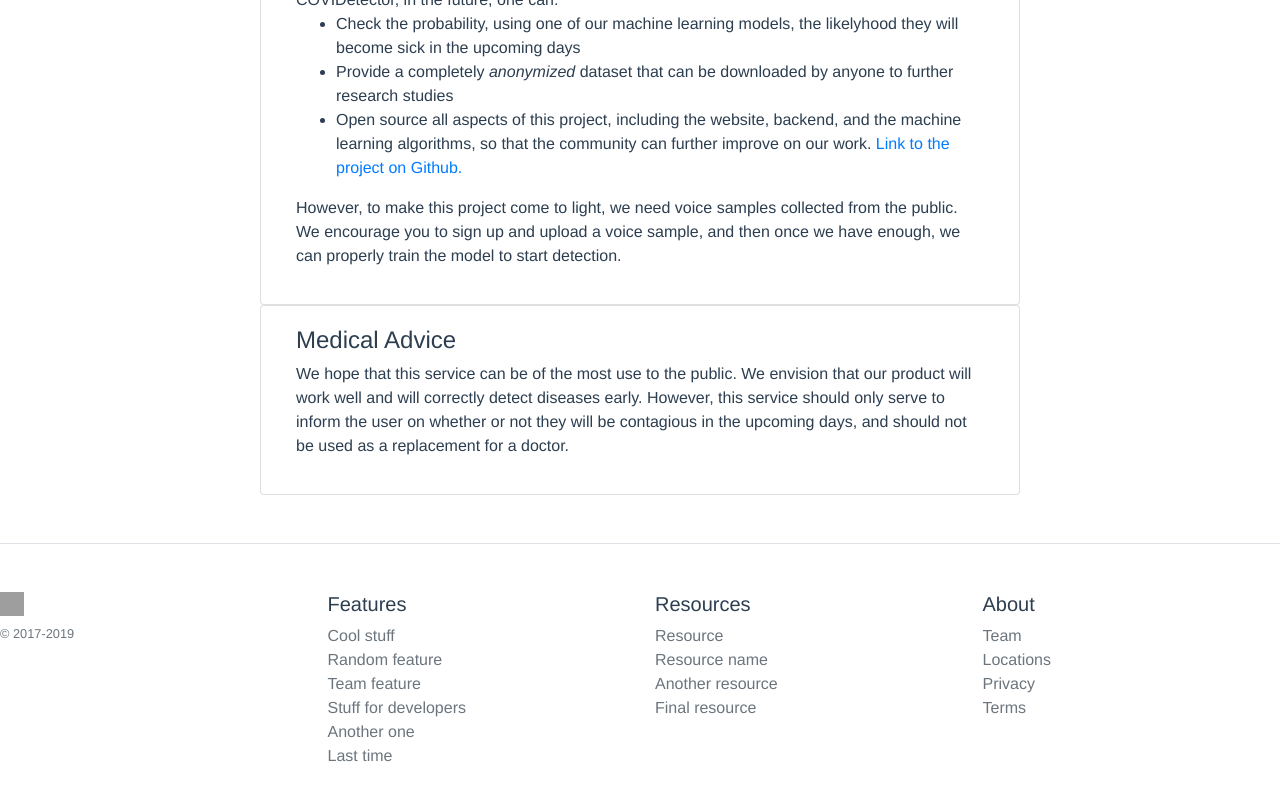
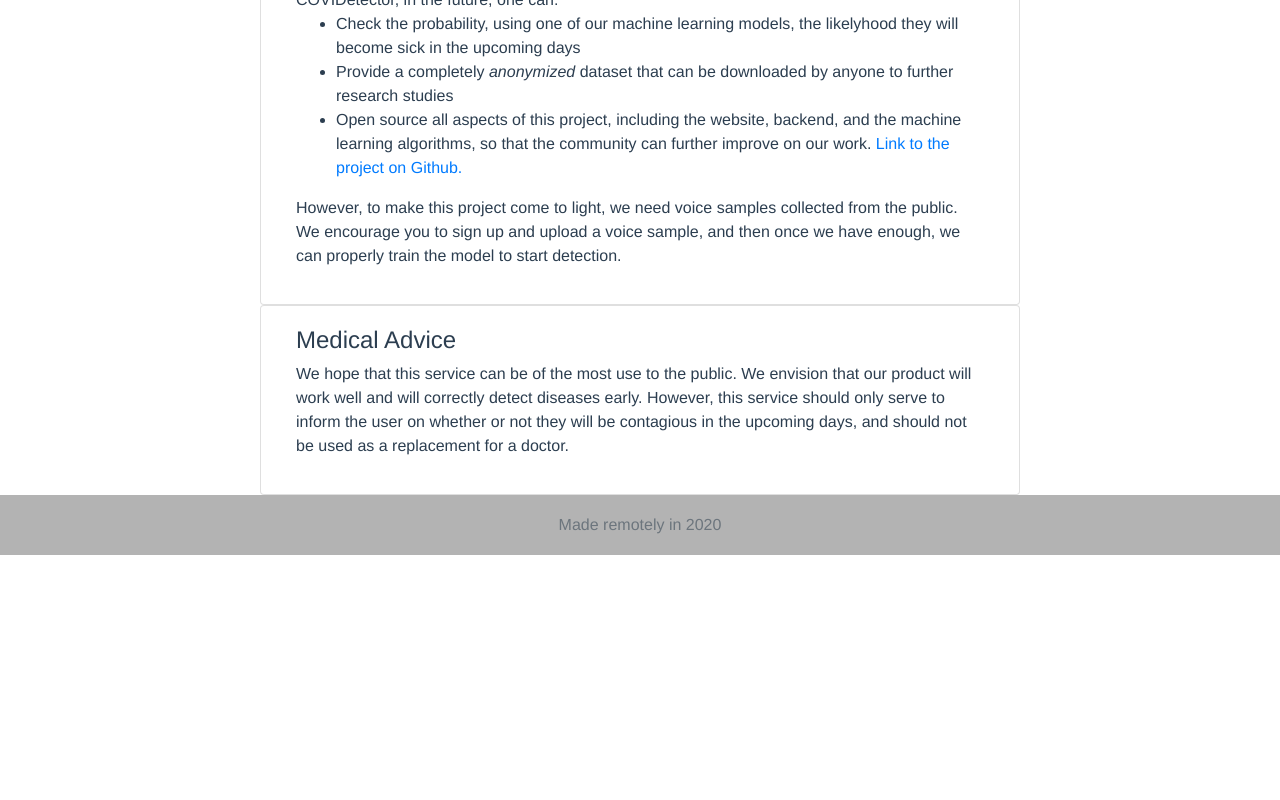
Before and after one commit to andreatulimiero/COVIDetector, a Vue app in the folder frontend-vue/: page /#/signup in a window 1280 px wide. Shown: the part 617-1417 px from the top of the page. After the commit the page ends 1172 px from the top, so only its background shows below. Built offline with nearby package versions, Linux system fonts and the light colour scheme; grey boxes are pictures that could not be loaded; what vue-audio-recorder would draw is missing.

Commit message:
further on website design

```diff
--- a/frontend-vue/src/App.vue
+++ b/frontend-vue/src/App.vue
@@ -31,4 +31,9 @@ export default {
   -moz-osx-font-smoothing: grayscale;
   color: #2c3e50;
 }
+.main {
+  margin-bottom: 60px;
+  clear: both;
+  min-height: 400px;
+}
 </style>
--- a/frontend-vue/src/components/AppFooter.vue
+++ b/frontend-vue/src/components/AppFooter.vue
@@ -1,39 +1,7 @@
 <template>
-  <footer class="pt-4 my-md-5 pt-md-5 border-top">
-    <div class="row">
-      <div class="col-12 col-md">
-        <img class="mb-2" src="/docs/4.4/assets/brand/bootstrap-solid.svg" alt="" width="24" height="24">
-        <small class="d-block mb-3 text-muted">&copy; 2017-2019</small>
-      </div>
-      <div class="col-6 col-md">
-        <h5>Features</h5>
-        <ul class="list-unstyled text-small">
-          <li><a class="text-muted" href="#">Cool stuff</a></li>
-          <li><a class="text-muted" href="#">Random feature</a></li>
-          <li><a class="text-muted" href="#">Team feature</a></li>
-          <li><a class="text-muted" href="#">Stuff for developers</a></li>
-          <li><a class="text-muted" href="#">Another one</a></li>
-          <li><a class="text-muted" href="#">Last time</a></li>
-        </ul>
-      </div>
-      <div class="col-6 col-md">
-        <h5>Resources</h5>
-        <ul class="list-unstyled text-small">
-          <li><a class="text-muted" href="#">Resource</a></li>
-          <li><a class="text-muted" href="#">Resource name</a></li>
-          <li><a class="text-muted" href="#">Another resource</a></li>
-          <li><a class="text-muted" href="#">Final resource</a></li>
-        </ul>
-      </div>
-      <div class="col-6 col-md">
-        <h5>About</h5>
-        <ul class="list-unstyled text-small">
-          <li><a class="text-muted" href="#">Team</a></li>
-          <li><a class="text-muted" href="#">Locations</a></li>
-          <li><a class="text-muted" href="#">Privacy</a></li>
-          <li><a class="text-muted" href="#">Terms</a></li>
-        </ul>
-      </div>
+  <footer class="footer">
+    <div class="container">
+      <span class="text-muted">Made remotely in 2020</span>
     </div>
   </footer>
 </template>
@@ -45,5 +13,11 @@ export default {
 </script>
 
 <style>
-  color: gray;
+.footer {
+  width: 100%;
+  height: 60px;
+  line-height: 60px;
+  background-color: #b3b3b3;
+  text-align: center;
+}
 </style>
--- a/frontend-vue/src/views/dashboard.vue
+++ b/frontend-vue/src/views/dashboard.vue
@@ -3,12 +3,20 @@
     <header>
       <h1>Dashboard</h1>
     </header>
-    <div class="d-flex justify-content-between">
-      <div>
+    <div class="row">
+      <div class="col-md-6">
+        <article class="row justify-content-center">
+          <div class="card col-12 col-md-11">
+            <div id="audio" class="card-body">
+              <h3>Record your audio!</h3>
+              <p>Record an audio sample here!</p>
+              <p>Simply state your condition here:</p>
+              <p>Simply say this sentence into your microphone:</p>
+              <h4>"The bird is flying back to its nest."</h4>
               <audio-recorder
                 upload-url="YOUR_API_URL"
-          :attempts="3"
-          :time="2"
+                :attempts="1"
+                :time=".2"
                 :headers="headers"
                 :before-recording="callback"
                 :pause-recording="callback"
@@ -18,7 +26,21 @@
                 :successful-upload="callback"
                 :failed-upload="callback"/>
           </div>
-      <div>
+        </div>
+        <div class="card col-12 col-md-11">
+          <div class="card-body">
+            <h3>Advice for recording</h3>
+            <ul>
+              <li>Make sure you are in a quiet room when you start the recording.</li>
+              <li>Listen to your submission to confirm that the sample was taken.</li>
+              <li>Speak clearly so the algorithm can process the data better.</li>
+              <li>Take as many attempts as you need, but only one recording can be submitted every 12 hours.</li>
+            </ul>
+          </div>
+        </div>
+      </article>
+      </div>
+      <div class="col-md-6">
         <h3>Past Recordings</h3>
         <p>Check out past recordings here! Feel free to delete any one of them that you like.</p>
       </div>
@@ -39,4 +61,7 @@
 #dashboard {
   text-align: center;
 }
+#audio {
+  align-content: center;
+}
 </style>
```
Also changed, not shown: frontend-vue/src/components/Footer.vue (deleted, +0 -49 lines). Lines whose indentation alone changed are shown as unchanged.
